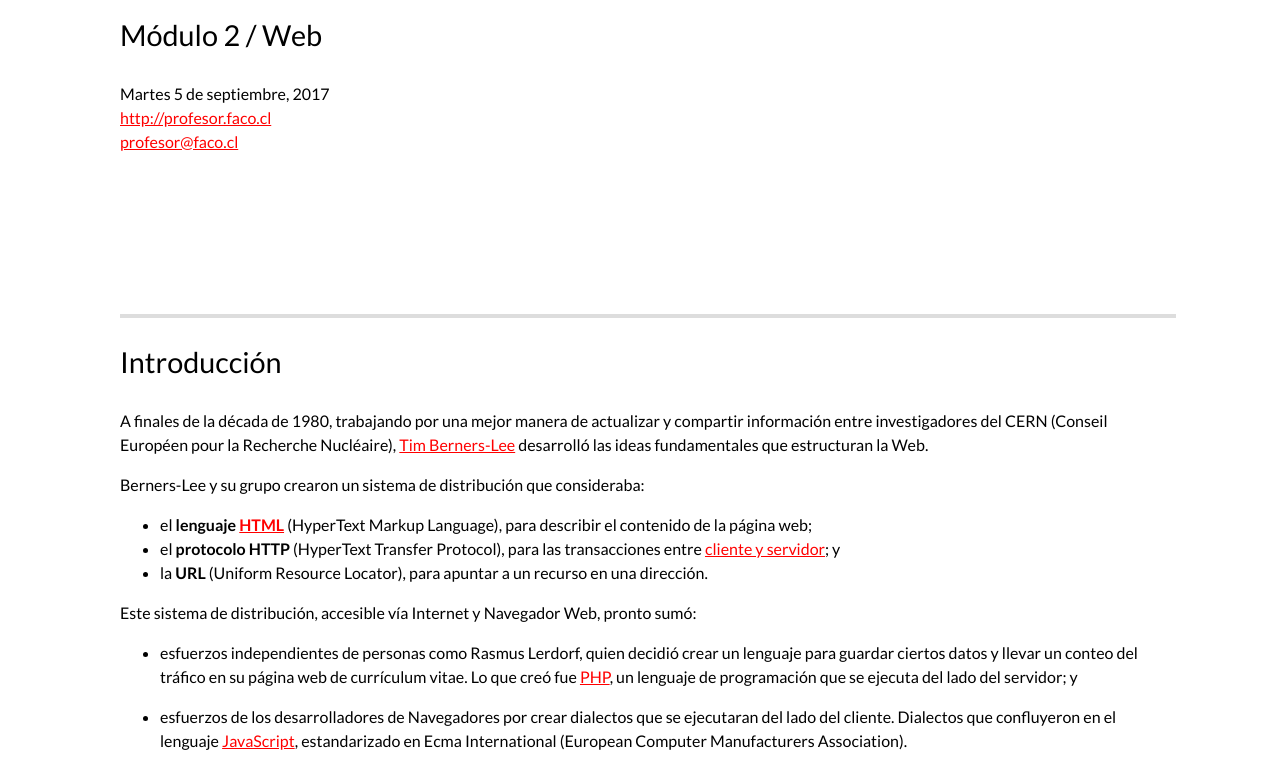
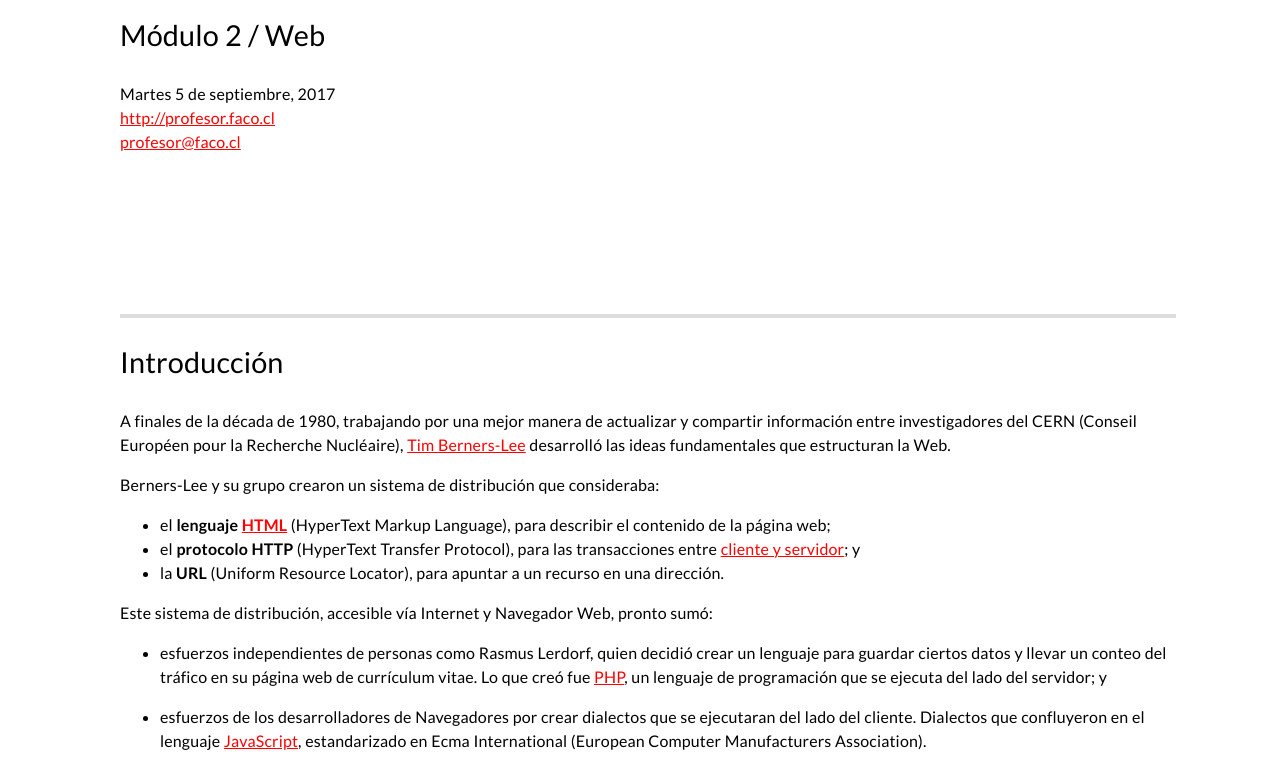
Before and after one commit to catahepp/procesos-de-produccion, a plain HTML site: page index.html in a window 1280 px wide. Shown: the part 130-896 px from the top of the page. Drawn offline with Linux system fonts and the light colour scheme.

Commit message:
Update estilo.css

```diff
--- a/estilo.css
+++ b/estilo.css
@@ -11,6 +11,8 @@ body{
 .contenedor{
   font-size:1em;
   padding:2em 7em 5em 7em;
+  letter-spacing:0.01em;
+  word-spacing:0.02em;
 }
 .contenedor img{width: 100%; height:auto;}
 h1,h2,h3,h4,p{font-weight:400;}
```
